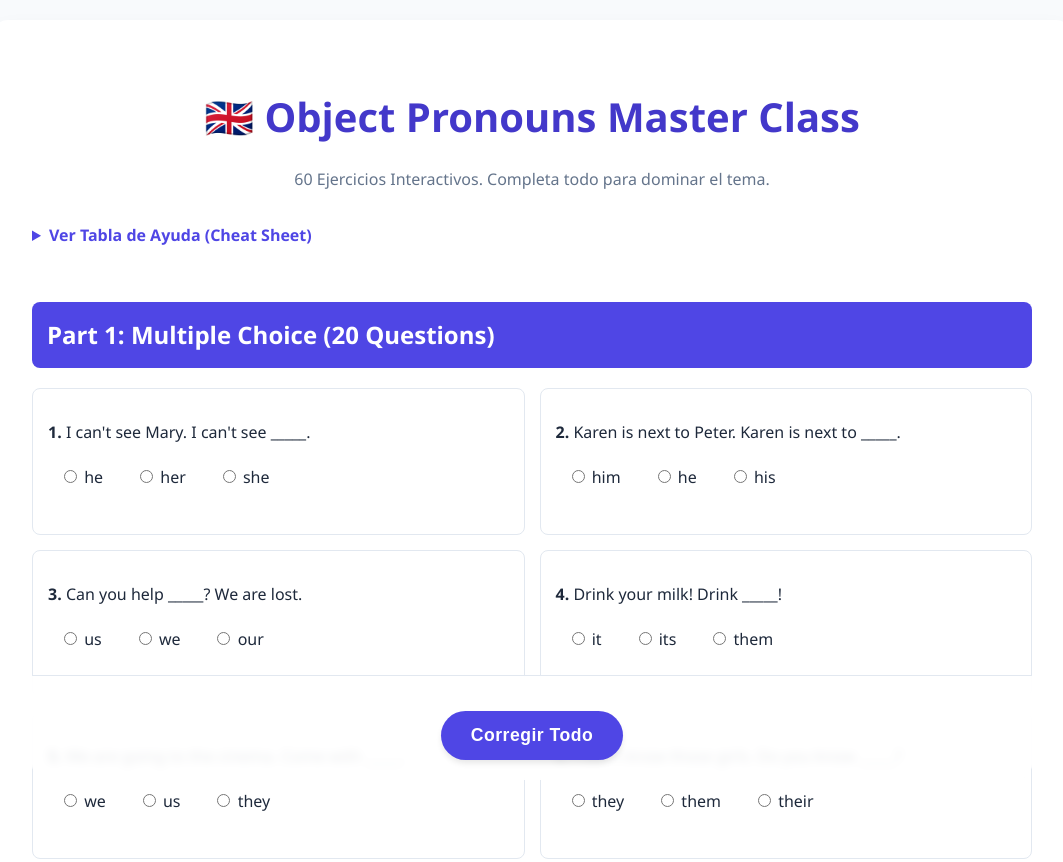
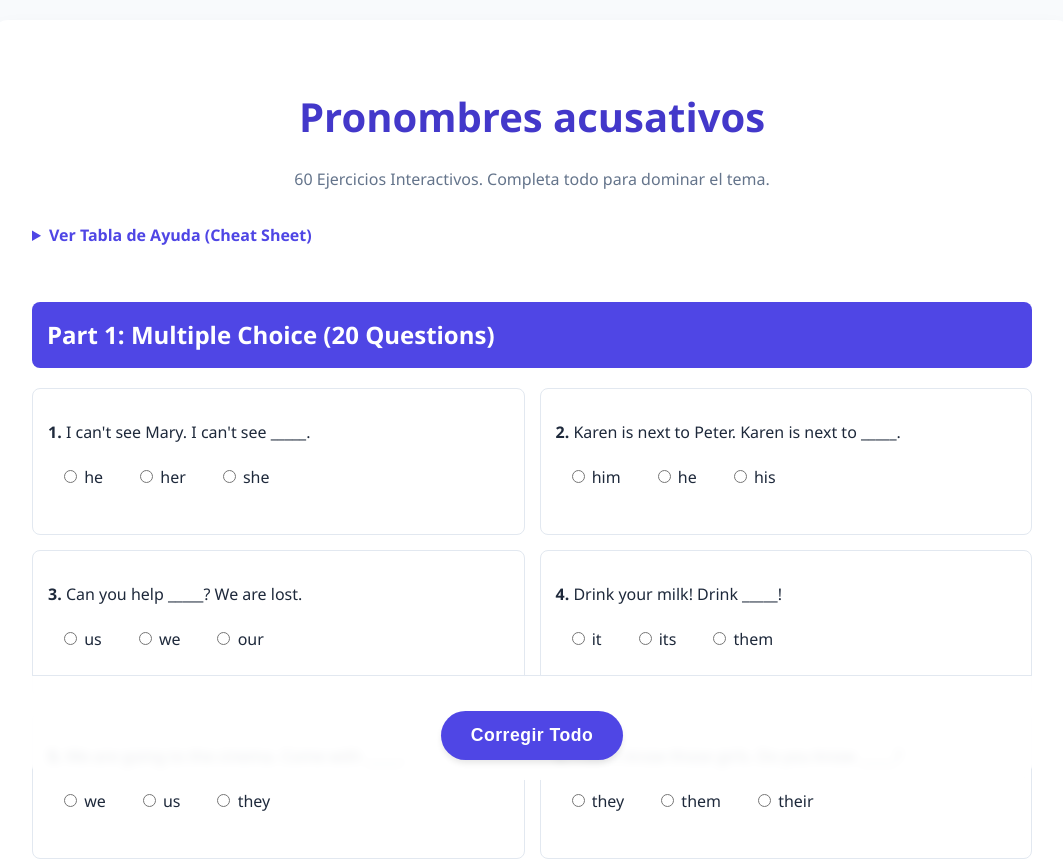
Before and after one commit to saac1019/Pronombres-Acusativos, a plain HTML site: page index.html in a window 1280 px wide. Shown: the top 862 px of the page, without its empty margins (108-1171 px from the left). Drawn offline with Linux system fonts and the light colour scheme.

Commit message:
Update index.html

```diff
--- a/index.html
+++ b/index.html
@@ -139,7 +139,7 @@
 <body>
 
 <div class="container">
-    <h1>🇬🇧 Object Pronouns Master Class</h1>
+    <h1> Pronombres acusativos</h1>
     <p class="subtitle">60 Ejercicios Interactivos. Completa todo para dominar el tema.</p>
 
     <details>
```
